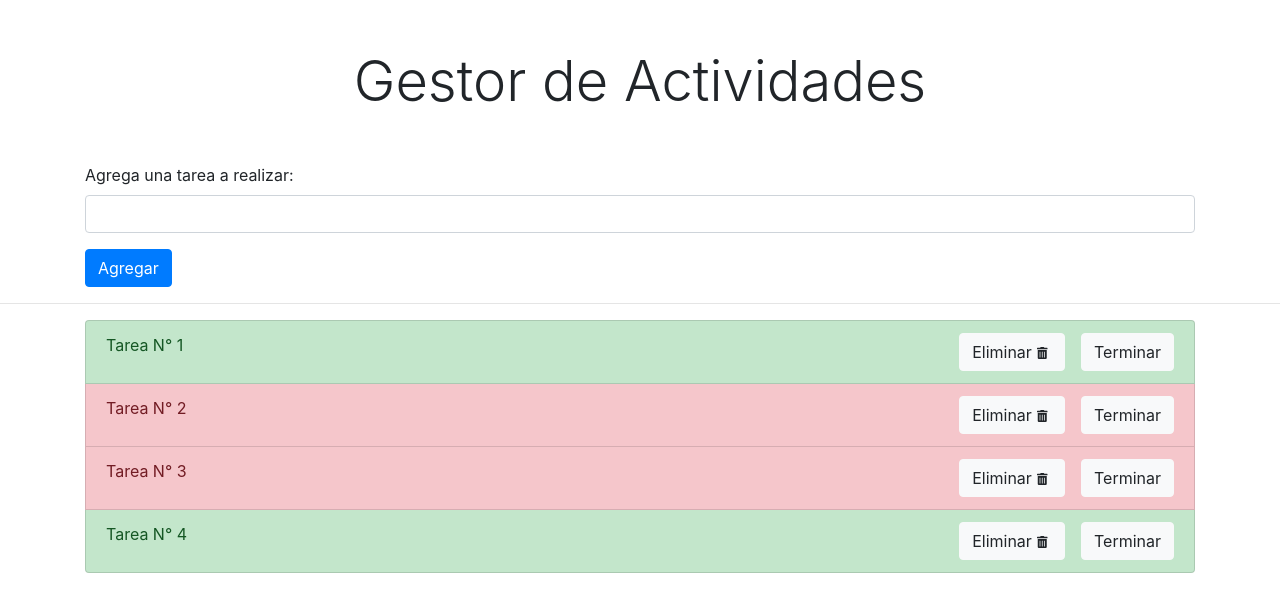
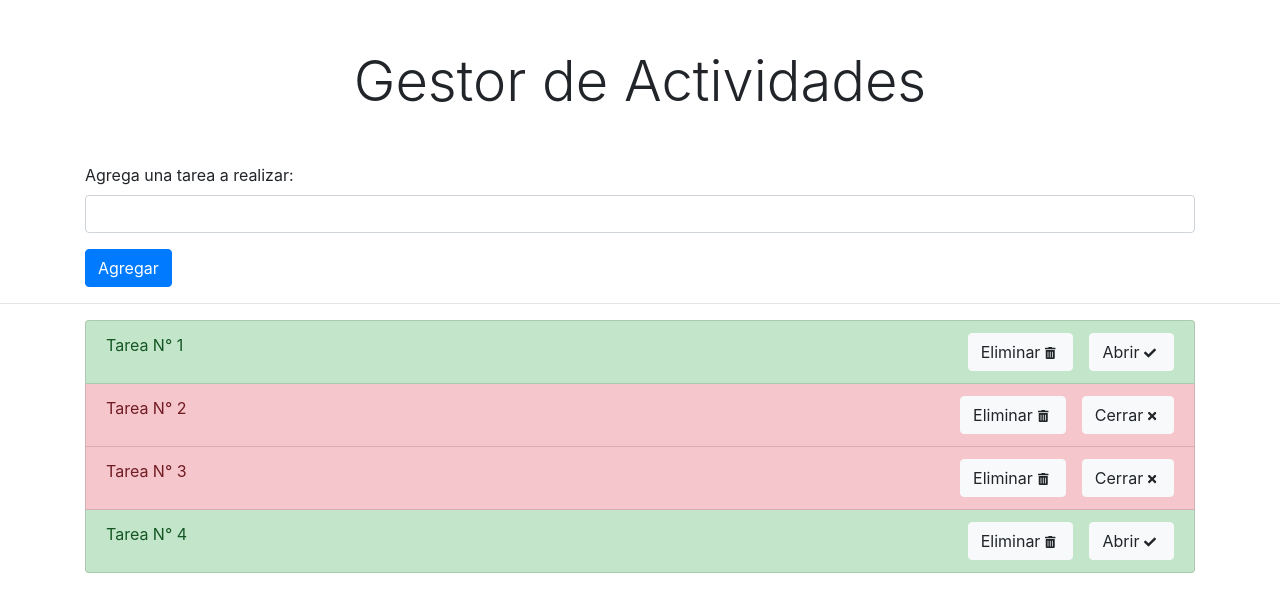
Before and after one commit to JuanDuran85/vuexTesting, a Vue app: page / in a window 1280 px wide. Shown: the top 612 px of the page. Built offline with nearby package versions, Linux system fonts and the light colour scheme.

Commit message:
modificiando data de vuezx

```diff
--- a/src/components/TodoList.vue
+++ b/src/components/TodoList.vue
@@ -2,7 +2,7 @@
     <section class="container">
         <div class="list-group">
             <a href="#" :class="{'list-group-item-success': item.completo, 'list-group-item-danger' : !item.completo}"  class="list-group-item list-group-item-action" v-for="(item, index) in recibirTareas" :key="index">{{item.actividad}}
-                <button class="float-right btn btn-light">Terminar<span class="badge"></span></button>
+                <button class="float-right btn btn-light" @click="finalTarea(index)">{{ item.completo ? 'Abrir' : 'Cerrar' }}<span v-if="item.completo" class="badge"><font-awesome-icon icon="check" /></span><span v-else class="badge"><font-awesome-icon icon="times" /></span></button>
                 <button class="mx-3 float-right btn btn-light" @click="eliminando(item.id)">Eliminar<span class="badge"><font-awesome-icon icon="trash-alt" /></span></button>
             </a>
         </div>
@@ -20,6 +20,9 @@ export default {
     methods: {
         eliminando(id){
             this.$store.dispatch('eliminarTarea',id);
+        },
+        finalTarea(index){
+            this.$store.dispatch('actualizarTarea',index);
         }
     },
 
--- a/src/main.js
+++ b/src/main.js
@@ -4,10 +4,10 @@ import store from './store/store';
 import 'bootstrap';
 import 'bootstrap/dist/css/bootstrap.min.css';
 import { library } from '@fortawesome/fontawesome-svg-core';
-import {faTrashAlt} from '@fortawesome/free-solid-svg-icons';
+import {faTrashAlt, faCheck, faTimes} from '@fortawesome/free-solid-svg-icons';
 import { FontAwesomeIcon } from '@fortawesome/vue-fontawesome';
 
-library.add(faTrashAlt);
+library.add({faTrashAlt, faCheck, faTimes});
 
 Vue.component('font-awesome-icon', FontAwesomeIcon);
 
--- a/src/store/store.js
+++ b/src/store/store.js
@@ -43,6 +43,9 @@ export default new Vuex.Store({
       let borrando = state.tareasInicio.findIndex(res => res.id == id);
       console.log(borrando);
       state.tareasInicio.splice(borrando,1);
+    },
+    actualizarEstadoTarea(state,index){
+      state.tareasInicio[index].completo = !state.tareasInicio[index].completo;
     }
   },
   actions: {
@@ -51,6 +54,9 @@ export default new Vuex.Store({
     },
     eliminarTarea({commit},id){
       commit('eliminandoTareaReci',id);
+    },
+    actualizarTarea({commit},index){
+      commit('actualizarEstadoTarea',index);
     }
   },
 })
```
